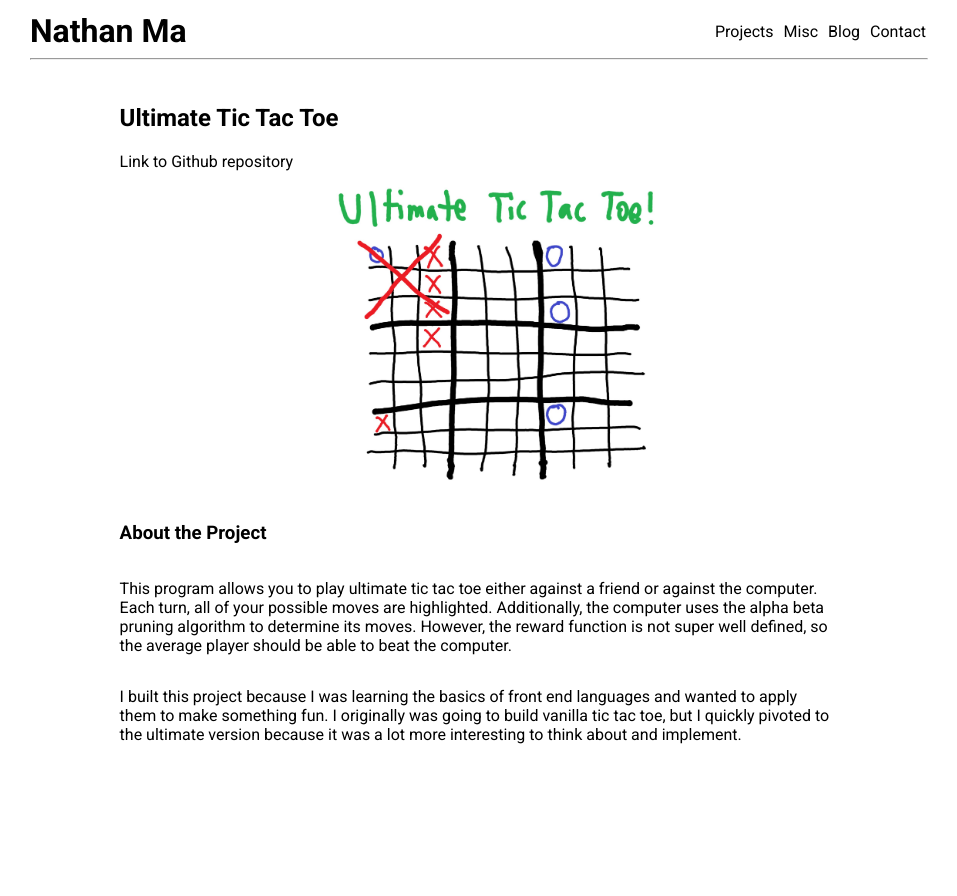
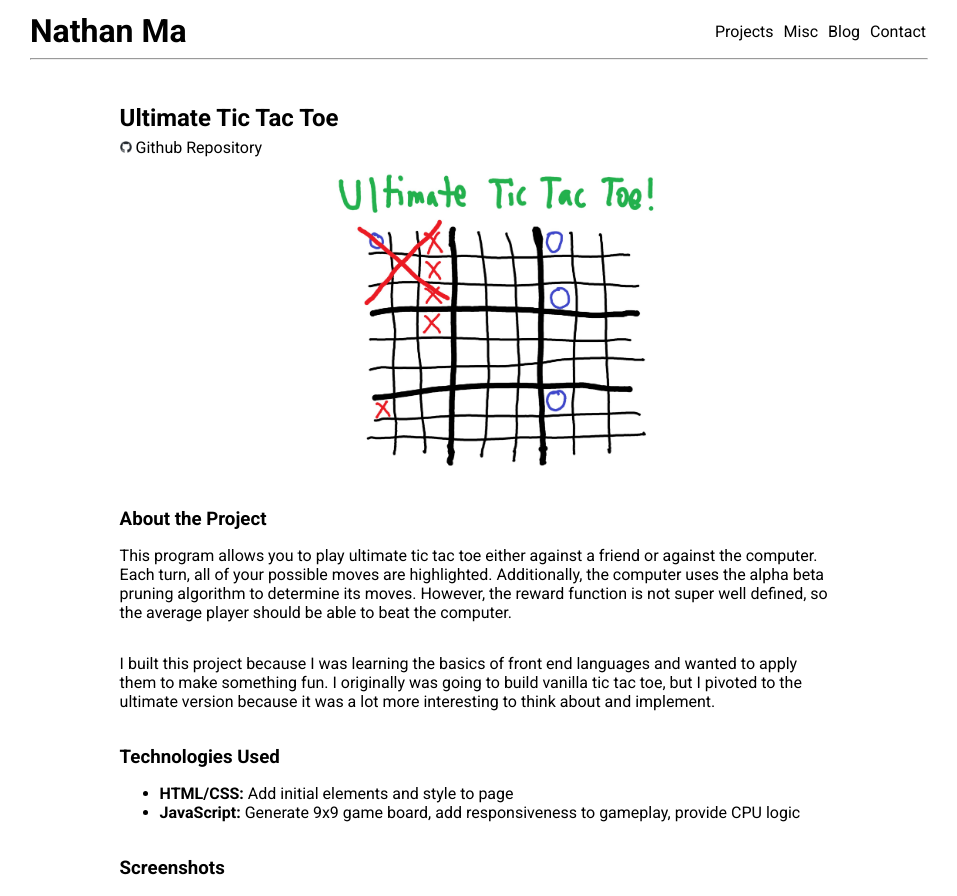
Before and after one commit to amingma/amingma.github.io, a plain HTML site: page projectpages/toe.html in a window 1280 px wide. Shown: the top 896 px of the page, without its empty margins (162-1119 px from the left). Before the commit the page ends 800 px from the top, so only its background shows below. Drawn offline with Linux system fonts and the light colour scheme.

Commit message:
first project page complete

```diff
--- a/projectpages/toe.html
+++ b/projectpages/toe.html
@@ -26,7 +26,7 @@
 
     <section class="content">
         <h1>Ultimate Tic Tac Toe</h1>
-        <a href="https://github.com/amingma/ultimate-toe/tree/main">Link to Github repository</a>
+        <a href="https://github.com/amingma/ultimate-toe/tree/main"><span><img src="../images/github-mark.png" alt="github logo" class="gitlogo"> Github Repository</span></a>
         <figure><img src="/images/Ultimate_cover.jpg" alt="MS Paint Cover"></figure>
         <h3>About the Project</h3>
         <p>
@@ -39,9 +39,18 @@
         <p>
             I built this project because I was learning the basics of front end languages
             and wanted to apply them to make something fun. I originally was going to build
-            vanilla tic tac toe, but I quickly pivoted to the ultimate version because it was a
+            vanilla tic tac toe, but I pivoted to the ultimate version because it was a
             lot more interesting to think about and implement.
         </p>
+        <h3>Technologies Used</h3>
+        <ul>
+            <li><b>HTML/CSS: </b>Add initial elements and style to page</li>
+            <li><b>JavaScript: </b>Generate 9x9 game board, add responsiveness to gameplay, provide CPU logic</li>
+        </ul>
+        <h3>Screenshots</h3>
+        <img src="../images/Rules.png" alt="rules" class="screenshot">
+        <img src="../images/gameplay.png" alt="gameplay" class="screenshot">
+        <img src="../images/results.png" alt="results" class="screenshot">
     </section>
 
 </body>
--- a/styles/style.css
+++ b/styles/style.css
@@ -110,6 +110,7 @@ hr {
 .prelist {
     padding-bottom: 2px;
 }
+
 ul {
     margin-top: 0;
 }
--- a/styles/toe.css
+++ b/styles/toe.css
@@ -61,3 +61,20 @@ figure > img {
     max-width: 50%;
     height: auto;
 }
+
+.gitlogo {
+    max-height: 12px;
+}
+
+h1 {
+    margin-bottom: 6px;
+}
+
+h3 {
+    margin-bottom: 0;
+}
+
+.screenshot {
+    margin-top: 20px;
+    margin-bottom: 20px;
+}
```
Also changed, not shown: images/Rules.png (added), images/gameplay.png (added), images/github-mark.png (added), images/results.png (added).
